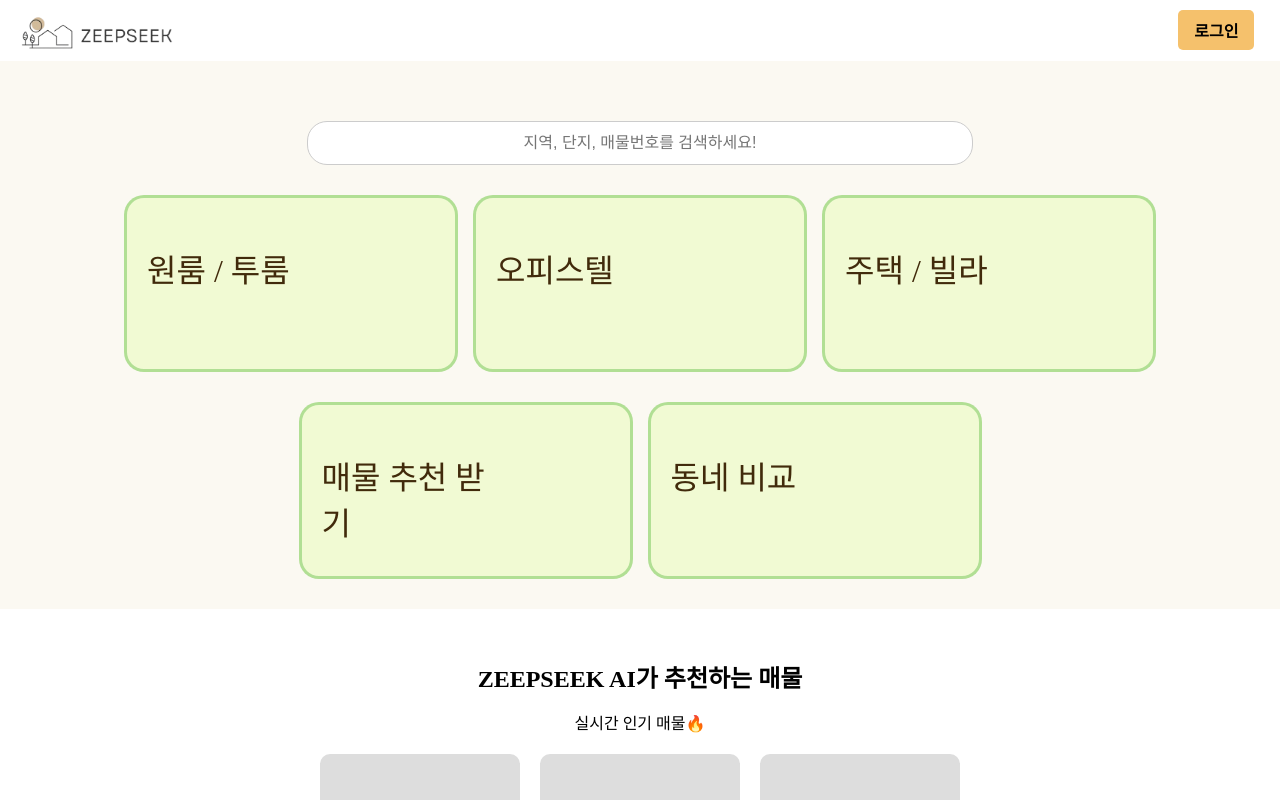
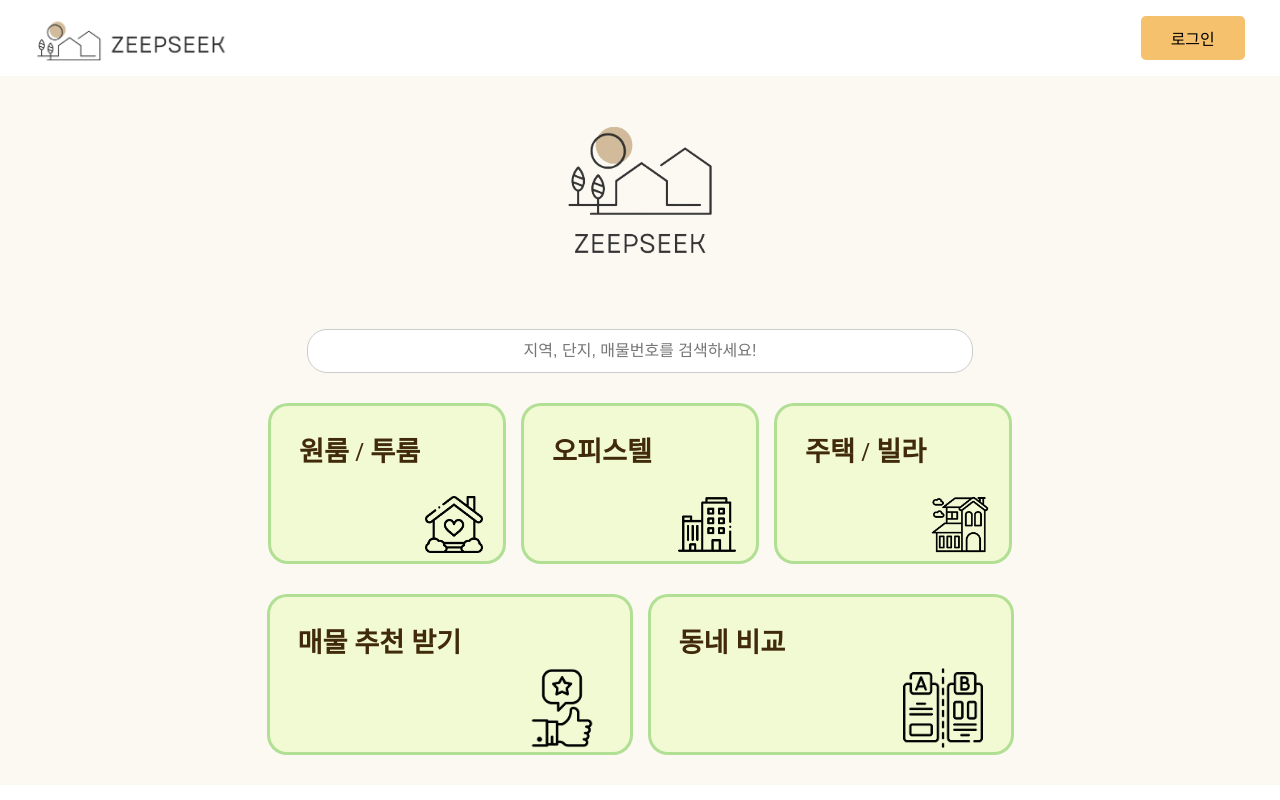
Before and after one commit to binaryarc/zeepseek, a React (Vite) app in the folder FE/: page /main in a window 1280 px wide. Shown: the top 800 px of the page. Built offline with nearby package versions, Linux system fonts and the light colour scheme.

Commit message:
[FE][feat] 메인페이지 로고, 이미지 삽입 <하건수>

```diff
--- a/FE/src/common/navbar/Navbar.css
+++ b/FE/src/common/navbar/Navbar.css
@@ -0,0 +1,32 @@
+  /* 네비게이션 바 */
+  .nav-navbar {
+    display: flex;
+    justify-content: space-between;
+    align-items: center;
+    padding: 0 10px;
+    background-color: #fff;
+    /* box-shadow: 0px 2px 5px rgba(0, 0, 0, 0.1); */
+  }
+
+  /* 로고 */
+  .nav-logo {
+   width: 250px;
+   height: auto;
+   margin: 0;
+  }
+
+  /* 로그인 버튼 */
+  .nav-login-btn {
+    padding: 10px 30px;
+    margin-right: 2%;
+    background-color: #f5c16c;
+    border: none;
+    border-radius: 5px;
+    cursor: pointer;
+    font-family: KOROAD;
+    font-size: 1rem;
+  }
+
+  .nav-login-btn:hover {
+    background-color: #e0a751;
+  }
--- a/FE/src/common/navbar/Navbar.jsx
+++ b/FE/src/common/navbar/Navbar.jsx
@@ -0,0 +1,16 @@
+import React from 'react';
+import title from '../../assets/logo/zeeptitle.png';
+import './Navbar.css';
+import { useNavigate } from 'react-router-dom';
+
+function Navbar() {
+    const navigate = useNavigate();
+  return (
+    <nav className="nav-navbar">
+      <img src={title} alt="zeepseek 로고" className="nav-logo" />
+      <button className="nav-login-btn" onClick={() => navigate('/login')}>로그인</button>
+    </nav>
+  );
+}
+
+export default Navbar;
--- a/FE/src/features/main/MainPage.css
+++ b/FE/src/features/main/MainPage.css
@@ -5,36 +5,10 @@
     width: 100%;
   }
 
-  /* 네비게이션 바 */
-  .main-navbar {
-    display: flex;
-    justify-content: space-between;
-    align-items: center;
-    /* padding: 10px 20px; */
-    background-color: #fff;
-    /* box-shadow: 0px 2px 5px rgba(0, 0, 0, 0.1); */
-  }
-
-  /* 로고 */
   .main-logo {
-   width: 200px;
-   height: auto;
-  }
-
-  /* 로그인 버튼 */
-  .main-login-btn {
-    padding: 8px 16px;
-    margin-right: 2%;
-    background-color: #f5c16c;
-    border: none;
-    border-radius: 5px;
-    cursor: pointer;
-    font-size: 1rem;
-    font-weight: bold;
-  }
-
-  .main-login-btn:hover {
-    background-color: #e0a751;
+    margin-top: 3%;
+    width: 28%;
+    height: auto;
   }
 
   /* 헤더 섹션 */
@@ -63,6 +37,7 @@
   }
 
   .main-button-section-bottom {
+
     display: flex;
     justify-content: center;
     gap: 15px;
@@ -78,8 +53,8 @@
     background: #F1FAD3;
     cursor: pointer;
     font-weight: bold;
-    width: 18rem;
-    height: 8.8125rem;
+    width: 12rem;
+    height: 7.8125rem;
     flex-shrink: 0;
     text-align: center;
     transition: background 0.3s;
@@ -92,8 +67,8 @@
     background: #F1FAD3;
     cursor: pointer;
     font-weight: bold;
-    width: 18rem;
-    height: 8.8125rem;
+    width: 20rem;
+    height: 7.8125rem;
     flex-shrink: 0;
     text-align: center;
     transition: background 0.3s;
@@ -138,11 +113,23 @@
   }
 
   .main-button-text {
-    margin-right: 40%;
     color: #412A0B;
     text-align: left;
     font-family: GangwonEduAll;
-    font-size: 2rem;
-    font-style: normal;
-    font-weight: 400;
+    font-size: 1.7rem;
+    margin: 8px;
   }
+
+  .main-png-top{
+    width: 30%;
+    height: auto;
+    margin-left: 70%;
+    margin-top: 10%
+  }
+
+  .main-png-bottom{
+    width: 25%;
+    height: auto;
+    margin-left: 70%;
+
+  }
--- a/FE/src/features/main/MainPage.jsx
+++ b/FE/src/features/main/MainPage.jsx
@@ -1,7 +1,12 @@
 // import { useNavigate } from "react-router-dom";
 import React from "react";
-import title from "../../assets/logo/zeeptitle.png";
-// import zeepseek from "../../assets/logo/zeepseek.png";
+import Navbar from "../../common/navbar/Navbar";
+import zeepseek from "../../assets/logo/zeep_login.png";
+import compare_estate from "../../assets/images/main_png/compare_estate.png";
+import recommend_estate from "../../assets/images/main_png/recommend_estate.png";
+import oneroom from "../../assets/images/main_png/oneroom.png";
+import officetel from "../../assets/images/main_png/officetel.png";
+import villa from "../../assets/images/main_png/villa.png";
 import "./MainPage.css";
 
 function MainPage() {
@@ -9,12 +14,8 @@ function MainPage() {
 
   return (
     <div className="main-container">
-      {/* 네비게이션 바 */}
-      <nav className="main-navbar">
-        <img src={title} alt="zeepseek 로고" className="main-logo" />
-        <button className="main-login-btn">로그인</button>
-      </nav>
-
+      <Navbar />
+      <img src={zeepseek} alt="zeepseek 로고" className="main-logo" />
       {/* 메인 헤더 */}
       <header className="main-header">
         <input
@@ -29,21 +30,26 @@ function MainPage() {
       <section className="main-button-section-top">
         <div className="main-button-top">
           <p className="main-button-text">원룸 / 투룸</p>
+          <img src={oneroom} alt="원룸" className="main-png-top"/>
         </div>
         <div className="main-button-top">
           <p className="main-button-text">오피스텔</p>
+          <img src={officetel} alt="오피스텔" className="main-png-top"/>
         </div>
         <div className="main-button-top">
           <p className="main-button-text">주택 / 빌라</p>
+          <img src={villa} alt="주택/빌라" className="main-png-top"/>
         </div>
       </section>
 
       <section className="main-button-section-bottom">
         <div className="main-button-bottom">
           <p className="main-button-text">매물 추천 받기</p>
+          <img src={recommend_estate} alt="매물 추천" className="main-png-bottom"/>
         </div>
         <div className="main-button-bottom">
           <p className="main-button-text">동네 비교</p>
+          <img src={compare_estate} alt="동네 비교" className="main-png-bottom"/>
         </div>
       </section>
 
```
